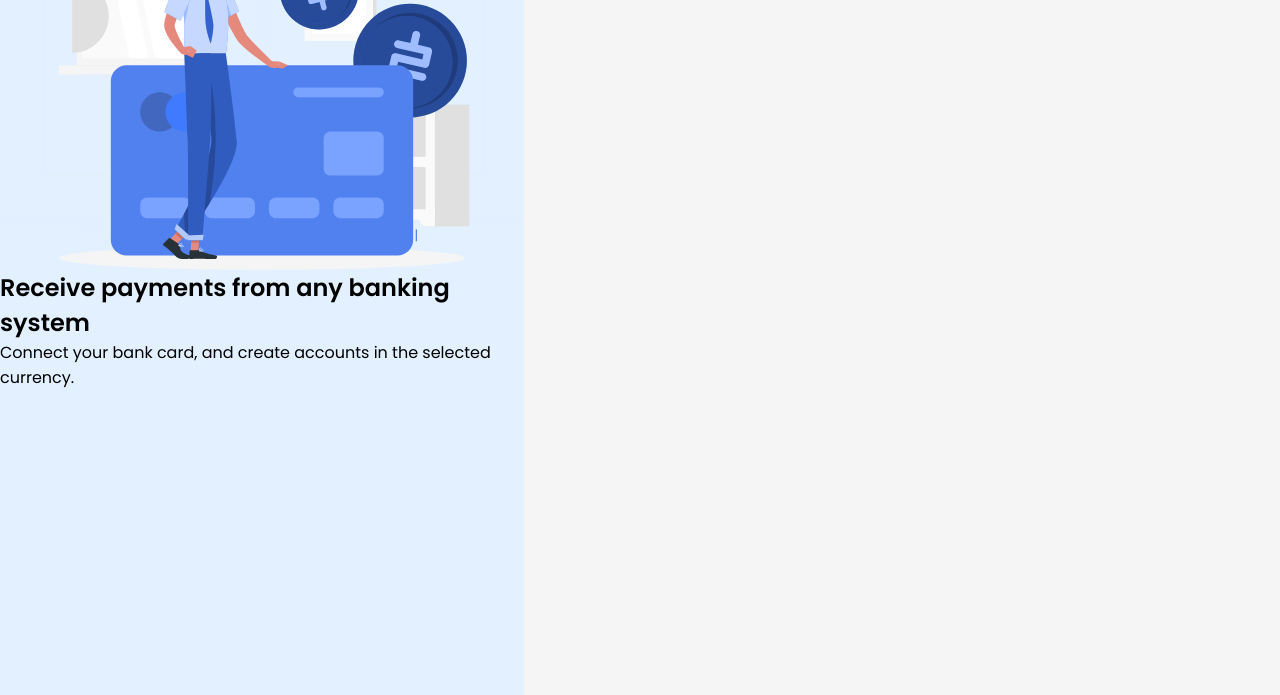
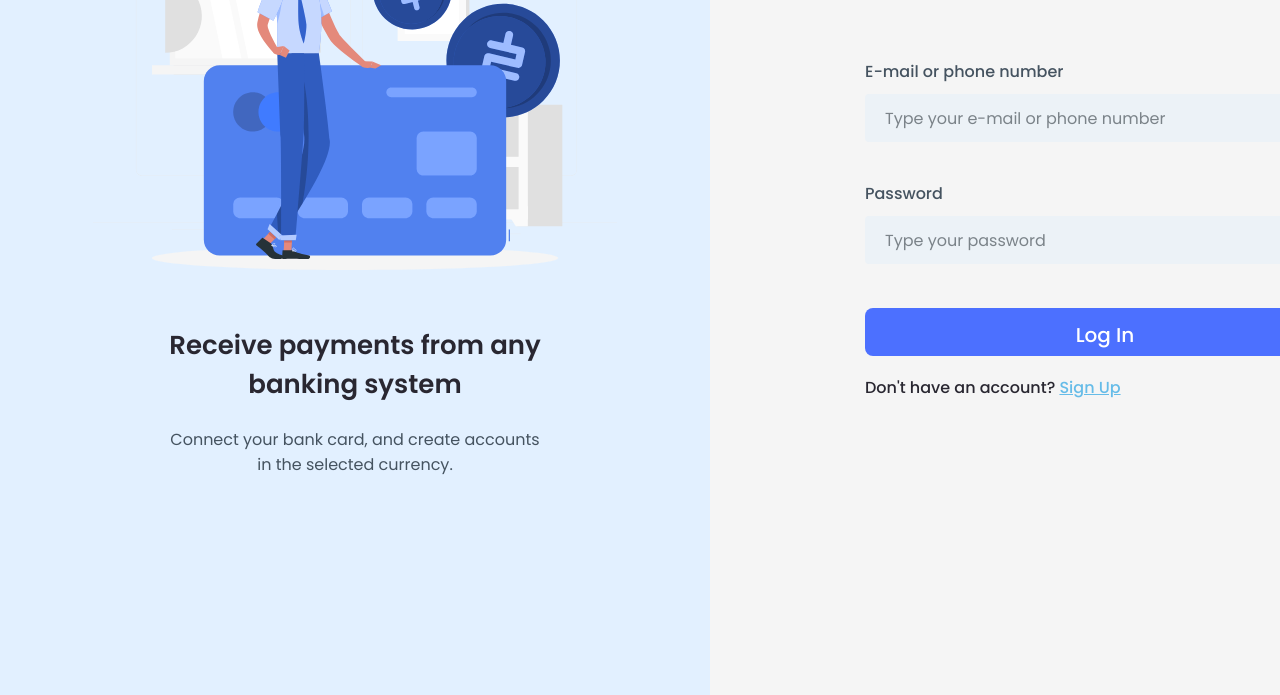
Before and after one commit to ViktoryiaStoliar/auth-page, a plain HTML site: page index.html in a window 1280 px wide. Shown: the part 295-990 px from the top of the page. Drawn offline with Linux system fonts and the light colour scheme.

Commit message:
HTML_first_page

```diff
--- a/index.html
+++ b/index.html
@@ -22,21 +22,24 @@
         <p>Connect your bank card, and create accounts in the selected currency.</p>
     </div>
 
+    <div class="second">
         <div class="second_half">
 
-        <div></div>
+            <div class="img"></div>
 
             <h1>Welcome back!</h1>
 
-        <p>Please login to access your account.</p>
+            <p class="subtitle">Please login to access your account.</p>
 
-        <p>E-mail or phone number</p>
+            <p class="e-mail">E-mail or phone number</p>
 
-        <div class="mail">
+            <div class="input_mail">
                 <p>Type your e-mail or phone number</p>
             </div>
 
-        <div class="password">
+            <p class="passw">Password</p>
+
+            <div class="input_password">
                 <p>Type your password</p>
             </div>
 
@@ -44,9 +47,11 @@
                 <p>Log In</p>
             </div>
 
-        <a href="">Don't have an account? Sign Up</a>
+            <div class="sign-in">
+                <p>Don't have an account? <a href="./index2.html">Sign Up</a></p>
             </div>
-
+        </div>
+    </div>
     <script src="./app.js"></script>
 </body>
 
--- a/style.scss
+++ b/style.scss
@@ -17,6 +17,7 @@ body {
     height: 990px;
     background-color: #E2F0FF;
     flex-direction: column;
+    align-items: center;
 }
 
 .first_half div {
@@ -29,19 +30,142 @@ body {
     height: 391px;
 }
 
-.first_half h1 {
+.first_half h2 {
+    width: 400px;
+    margin-top: 56px;
     display: flex;
     font-size: 26px;
     text-align: center;
     color: #292731;
+}
+
+.first_half p {
+    width: 386px;
+    margin-top: 23px;
+    font-weight: 400;
+    font-size: 16px;
     text-align: center;
-    // justify-content: center;
-    // align-items: center;
+    color: #455360;
+}
 
+.second {
+    background-color: #F5F5F5;
+    width: 710px;
+    height: 990px;
 }
 
 .second_half {
     display: flex;
-    background-color: #F5F5F5;
+    flex-direction: column;
+    align-items: flex-start;
+    background: #F5F5F5;
+    display: flex;
+    width: 440px;
+    height: 529px;
+    margin: 166px 155px 225px 155px;
 
 }
+
+.second_half .img {
+    background-image: url(./assets/waving-hand.svg);
+    width: 36px;
+    height: 36px;
+    background-repeat: no-repeat;
+    background-size: contain;
+    display: flex;
+    justify-content: flex-start;
+}
+
+.second_half h1 {
+    width: 239px;
+    height: 45px;
+    font-weight: 600;
+    font-size: 30px;
+    color: #292731;
+    margin-top: 13.7px;
+}
+
+.second_half .subtitle {
+    margin-top: 12px;
+    font-weight: 400;
+    font-size: 16px;
+    color: #292731;
+}
+
+.second_half .e-mail {
+    margin-top: 62px;
+    font-weight: 500;
+    font-size: 16px;
+    color: #455360;
+}
+
+.second_half .input_mail {
+    margin-top: 10px;
+    width: 440px;
+    height: 48px;
+    background-color: #ECF2F7;
+    border-radius: 4px;
+    padding: 0 20px;
+}
+
+.second_half .input_mail p {
+    font-weight: 400;
+    font-size: 16px;
+    color: #7B8389;
+    padding: 12px 0;
+}
+
+.second_half .passw {
+    margin-top: 39px;
+    font-weight: 500;
+    font-size: 16px;
+    color: #455360;
+}
+
+.second_half .input_password {
+    margin-top: 10px;
+    width: 440px;
+    height: 48px;
+    background-color: #ECF2F7;
+    border-radius: 4px;
+    padding: 0 20px;
+}
+
+.second_half .input_password p {
+    font-weight: 400;
+    font-size: 16px;
+    color: #7B8389;
+    padding: 12px 0;
+}
+
+.second_half .valid {
+    margin-top: 44px;
+    width: 440px;
+    height: 48px;
+    background: #4C70FF;
+    border-radius: 8px;
+    padding: 0 20px;
+}
+
+.second_half .valid p {
+    font-weight: 500;
+    font-size: 20px;
+    color: #FFFFFF;
+    padding: 12px 0;
+    text-align: center;
+}
+
+.second_half .sign-in {
+    margin-top: 19px;
+    font-weight: 500;
+    font-size: 16px;
+    text-align: center;
+}
+
+.second_half .sign-in p{
+    color: #292731;
+}
+
+a {
+    color: #66BCE8;
+}
```
Also changed, not shown: assets/waving-hand.svg (added), index2.html (added), style.css. Lines whose indentation alone changed are shown as unchanged.
